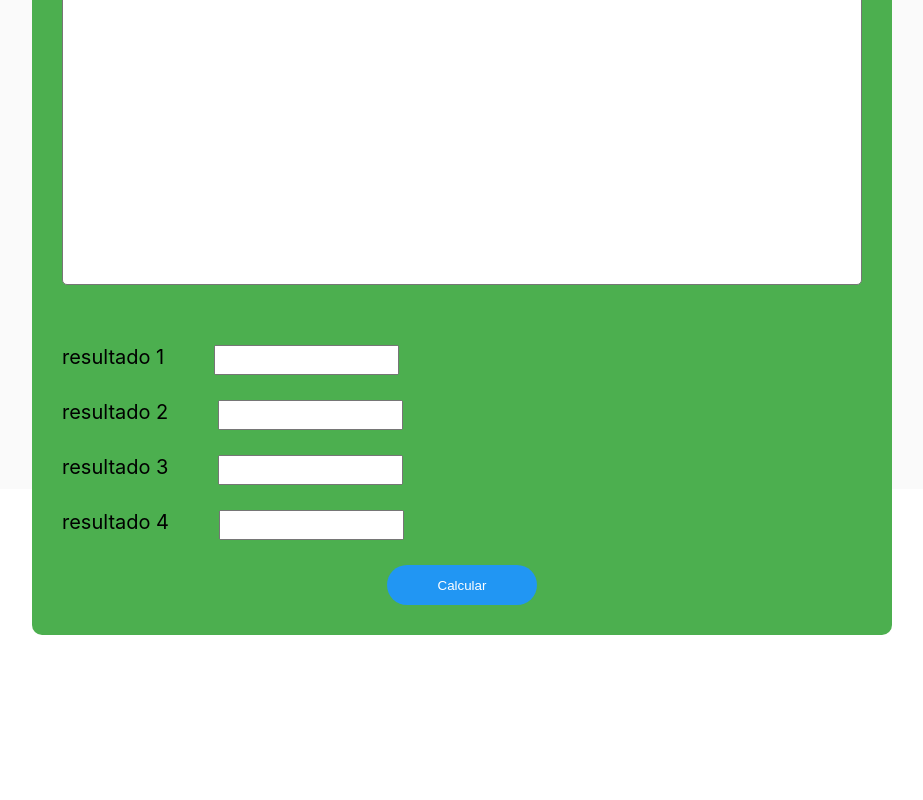
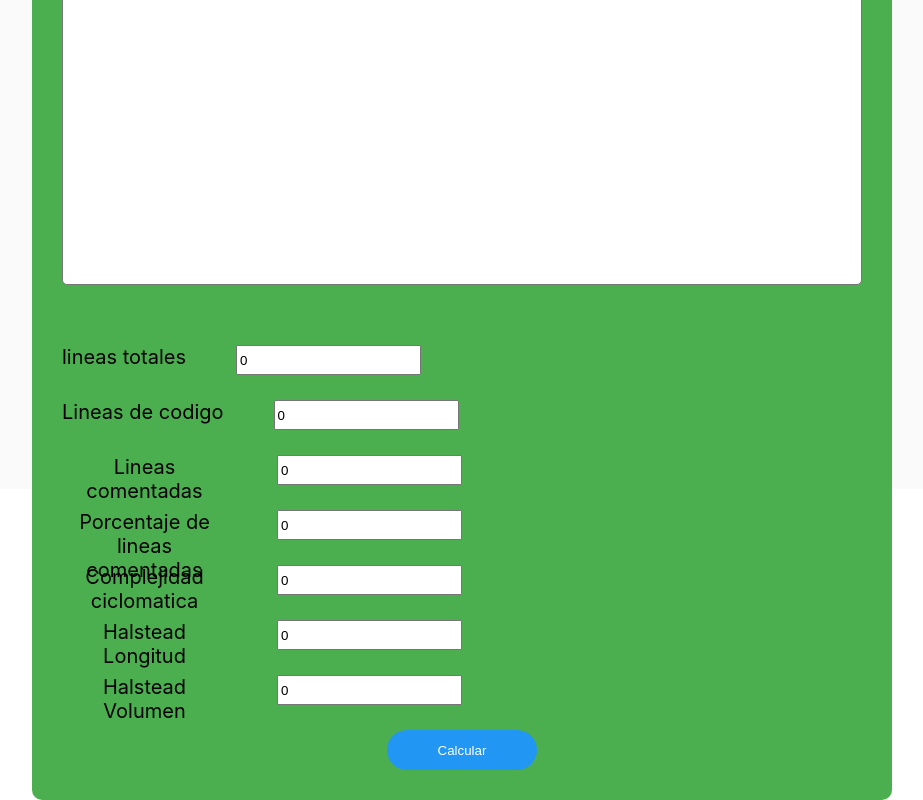
Before and after one commit to facundotourn/testing, a React (Create React App) app: page / in a window 1280 px wide. Shown: the part 311-1111 px from the top of the page, without its empty margins (178-1101 px from the left). Before the commit the page ends 946 px from the top, so only its background shows below. Built offline with nearby package versions, Linux system fonts and the light colour scheme.

Commit message:
metricas funcioanando

```diff
--- a/src/App.js
+++ b/src/App.js
@@ -6,23 +6,93 @@ import { useState } from 'react';
 
 function App() {
 
-  const [cantLineasTotales, setcantLineasTotales] = useState(null)
-  const [cantLineasCodigo, setcantLineasCodigo] = useState(null)
+	const [cantLineasTotales, setcantLineasTotales] = useState(0)
+	const [complejidadCiclomatica, setcomplejidadCiclomatica] = useState(0)
+	const [longitudHalstead, setlongitudHalstead] = useState(0)
+	const [volumenHalstead, setvolumenHalstead] = useState(0)
+	const [comentariosSimples, setcomentariosSimples] = useState(0)
 
-const handleSubmit = (e) =>{
+	const condicionales = {
+		'>': 0,
+		'<': 0,
+		'>=': 0,
+		'<=': 0,
+		'==': 0,
+		"try": 0
+	}
+
+	const halsteadMetodo = (texto)=>
+{
+	//Operadores + - = * ; int double float return
+	let textosSinComentarios = texto.replace(/(\/\*([\s\S]*?)\*\/)|(\/\/(.*)$)/gm, '');
+	let cantidadOperadoresTotales = 0;
+	let cantidadOperandosTotales = 0;
+	let cantidadOperadoresUnicos = 0;
+	let cantidadOperandosUnicos = 0;
+	let operadores = ["+", "-", "/", "*", "int", "double", "float", ";", ":", "public", "static", "void", "&&", "||", "<=", ">=", "<", ">"];
+	//var operadores = document.getElementById("operadores").value.split(',');
+	let operandosUnicos = [];
+	let i;
+	//OPERADORES UNICOS Y TOTALES.
+	for (let i = 0; i < operadores.length; i++)
+	{
+		if(textosSinComentarios.indexOf(operadores[i]) !=-1)
+			cantidadOperadoresUnicos++;
+		cantidadOperadoresTotales += texto.split(operadores[i]).length-1;
+	}
+
+	//OPERADORES TOTALES
+
+	//OPERANDOS UNICOS Y TOTALES.
+	let aAnalizar = textosSinComentarios.split(' ');
+	let hasta = textosSinComentarios.split(' ').length;
+	for (let j = 0; j < hasta; j++)
+	{
+		//Si no es un operador y todavia no esta en el array de operandos unicos.
+		if(operadores.indexOf(aAnalizar[j]) == -1 && operandosUnicos.indexOf(aAnalizar[j]) == -1)
+		{
+			operandosUnicos.push(aAnalizar[j]);
+			cantidadOperandosUnicos++;
+		}
+		//Si no es un operador.
+		if(operadores.indexOf(aAnalizar[j]) == -1)
+			cantidadOperandosTotales++;
+	}
+	setlongitudHalstead(parseInt(cantidadOperadoresUnicos*Math.log2(cantidadOperadoresUnicos)+cantidadOperandosUnicos*Math.log2(cantidadOperandosUnicos)));
+	setvolumenHalstead(parseFloat((cantidadOperadoresTotales+cantidadOperandosTotales)*Math.log2(cantidadOperadoresUnicos+cantidadOperandosUnicos)).toFixed(2));
+}
+
+	const calcularCOmplejidadCiclomatica = (code) => {
+		let result=0
+		const codeSplited = code.split(" ");
+		codeSplited.map((c) => {
+			if (c in condicionales) {
+				++condicionales[c]
+			}
+		})
+
+		Object.values(condicionales).map((e) => { result = result + e })
+		console.log(result)
+		setcomplejidadCiclomatica(result + 1)
+
+
+	}
+
+
+	const handleSubmit = (e) => {
 		e.preventDefault()
-  const lineasTotales = document.getElementById("code").value.split("\n").length
-  const lineasCodigo = document.getElementById("code").value.split(";").length
-  //console.log(document.getElementById("code").value.split("\n").lenght)
-  setcantLineasTotales(lineasTotales)
-  console.log(lineasTotales)
-  setcantLineasCodigo(lineasCodigo)
-  console.log(lineasCodigo)
+		const code = document.getElementById("code").value
+		console.log(code)
+		setcantLineasTotales(code.split("\n").length)
+
+		calcularCOmplejidadCiclomatica(code);
+		setcomentariosSimples(code.split('//').length - 1);
+		halsteadMetodo(code)
 	}
 
 	return (
 		<div className="App">
-      <header className="App-header">    <img src="https://miel.unlam.edu.ar/vista/imagenes/logo_unlam_34.png" className="unlam-logo" alt="logo unlam"/> </header>
+			<header className="App-header">    <img src="https://miel.unlam.edu.ar/vista/imagenes/logo_unlam_34.png" className="unlam-logo" alt="logo unlam" /> </header>
 
 
 
@@ -34,13 +104,13 @@ const handleSubmit = (e) =>{
 
 					</div>
 
-
+				<div className="resul-container">
 					<div className="resultado">
 
 
 
-        <p className="label"> resultado 1</p>
-          <input value={cantLineasTotales} readOnly={true}/>
+						<p className="label"> lineas totales</p>
+						<input value={cantLineasTotales} readOnly={true} />
 
 
 
@@ -49,8 +119,8 @@ const handleSubmit = (e) =>{
 
 
 
-        <p className="label"> resultado 2</p>
-        <input value={cantLineasCodigo} readOnly={true}/>
+						<p className="label">Lineas de codigo</p>
+						<input value={cantLineasTotales - comentariosSimples} readOnly={true} />
 
 
 
@@ -59,8 +129,8 @@ const handleSubmit = (e) =>{
 
 
 
-        <p className="label"> resultado 3</p>
-        <input readOnly={true}/>
+						<p className="label">Lineas comentadas</p>
+						<input value={comentariosSimples} readOnly={true} />
 
 
 
@@ -69,13 +139,45 @@ const handleSubmit = (e) =>{
 
 
 
-        <p className="label"> resultado 4</p>
-        <input readOnly={true}/>
+						<p className="label">Porcentaje de lineas comentadas</p>
+						<input value={comentariosSimples > 0 && cantLineasTotales > 0 ? comentariosSimples / cantLineasTotales * 100 : 0} readOnly={true} />
+
+
+
+					</div>
+					<div className="resultado">
+
+
+
+						<p className="label"> Complejidad ciclomatica</p>
+						<input value={complejidadCiclomatica} readOnly={true} />
+
+
+
+					</div>
+					<div className="resultado">
+
+
+
+						<p className="label">Halstead Longitud</p>
+						<input value={longitudHalstead} readOnly={true} />
+
+
+
+					</div>
+					<div className="resultado">
+
+
+
+						<p className="label">Halstead Volumen</p>
+						<input value={volumenHalstead} readOnly={true} />
 
 
 
 					</div>
 
+
+					</div>
 
 					<button onClick={handleSubmit} class="button">Calcular</button>
 				</div>
```
Lines whose indentation alone changed are shown as unchanged.
